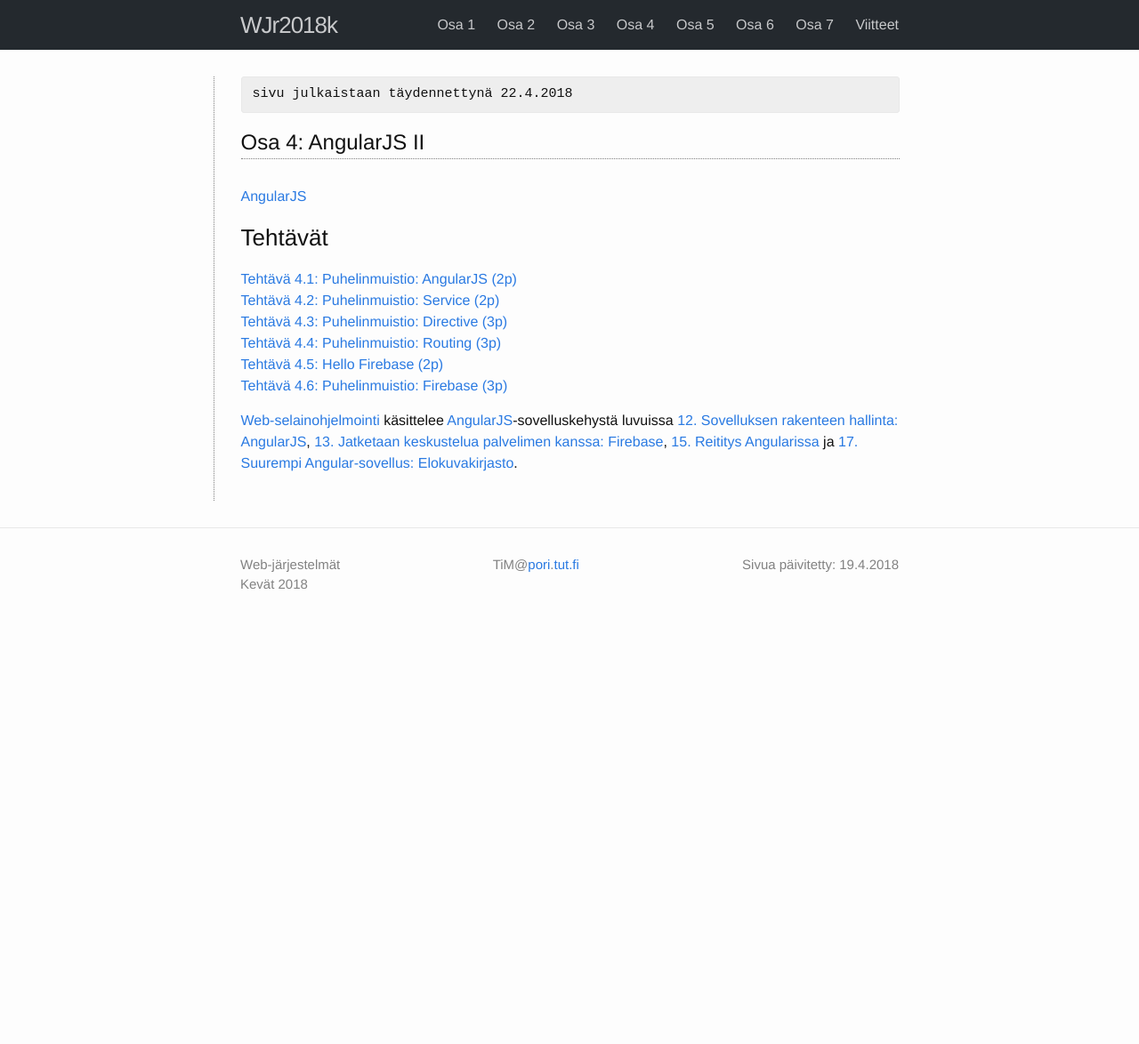
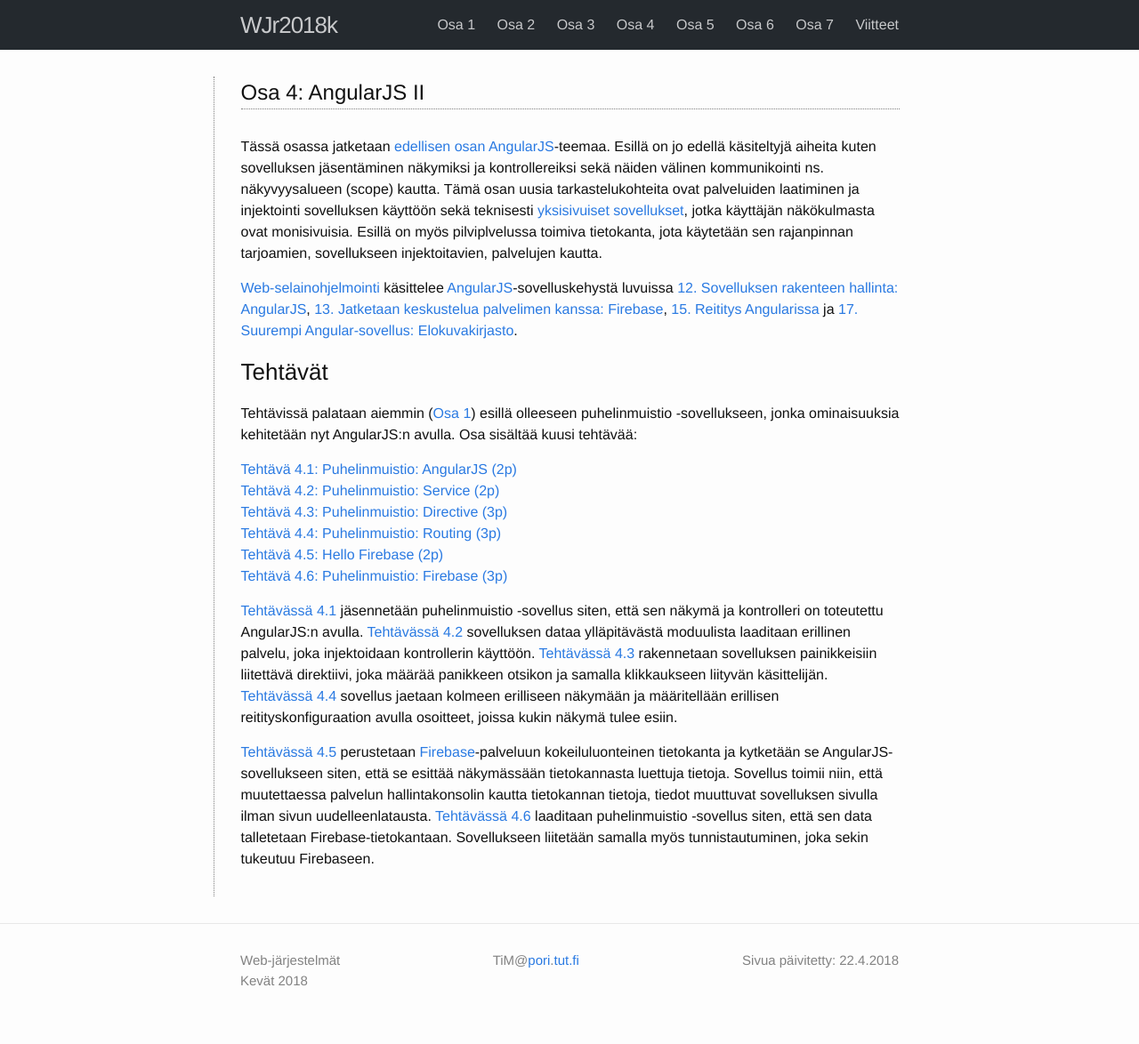
Before and after one commit to timedu/wjr2018k, a Jekyll site: the page built from docs/_osa4/index.md, in a window 1280 px wide. Shown: the whole page at 89% size. Built offline with Jekyll 4.4.1, drawn with Linux system fonts in a browser that asks for light colours; before the commit the page ends 900 px from its top, so only the background shows below that.

```diff
--- a/docs/_osa4/index.md
+++ b/docs/_osa4/index.md
@@ -1,41 +1,15 @@
 ---
 layout: collection_index
 permalink: /:collection/index.html
-modified_at: 19.4.2018
-kesken: 1
-julkaisu: täydennettynä 22.4.2018
+modified_at: 22.4.2018
 ---
 
-[AngularJS](https://docs.angularjs.org/guide/introduction)
+
+Tässä osassa jatketaan [edellisen osan](../osa3) [AngularJS][AngularJS]-teemaa. Esillä on jo edellä käsiteltyjä aiheita kuten sovelluksen jäsentäminen näkymiksi ja kontrollereiksi sekä näiden välinen kommunikointi ns. näkyvyysalueen (scope) kautta. Tämä osan uusia tarkastelukohteita ovat palveluiden laatiminen ja injektointi sovelluksen käyttöön sekä teknisesti [yksisivuiset sovellukset][spa], jotka käyttäjän näkökulmasta ovat monisivuisia. Esillä on myös pilviplvelussa toimiva tietokanta, jota käytetään sen rajanpinnan tarjoamien, sovellukseen injektoitavien, palvelujen kautta.
 
 
-{% comment %}
-
-Kurssin [edellisessä osassa](../osa3) tutustuttiin jo [AngularJS][AngularJS] -sovelluskehykseen. Todettiin mm., että Agularissa tiedot siirtyvät ilman ohjelmointia mallin ja näkymän välillä kontrollerijohtaisella näkyvyysalueella, johon voi sisällyttää myös näkymästä kutsuttavissa olevaa toiminnallisuutta. Mallin datalle asetettiin myös tarkkailijoita, jotka reagoivat mallin datan muutoksiin.
-
 [AngularJS]: https://angularjs.org
-
-Tämä osa jatkaa vielä Angular-teemalla. Edellisen osan tehtävissä hyödynnettiin jo valmiita Angular-palveluja. Tässä osassa esitellään palvelu, jonka avulla sovellus voi olla yhteydessä verkossa toimivaan tietokantaan. Osassa tutustutaan myös siihen, miten voidaan laatia omia palveluja ja injektoida niitä sovelluksen muiden moduulien käyttöön. Angular-näkymät perustuvat diretiiviiveihin, jotka voivat esiintyä merkkauksessa elementteinä tai elementtien attribuutteina. Tämä osa esittelee, miten kehitetään omia  näkymissä käytettäviä direktiivejä. Osan yhtenä teemana on vielä sovelluksen reitytys, johon [kurssilukemisto][weso] johdattelee seuraavasti:
-
-> Isompi sovellus on usein jaettu useaan eri näkymään, jotka löytyvät eri poluista, kuten `/elokuvat`, `/elokuvat/1` ja `elokuvat/uusi`. Perinteisesti sovelluksen polut määritetään palvelinpuolen sovelluksessa, mutta kasva trendi on toteuttaa ainakin osa sovelluksen reitityksestä selainpuolella, jolloin sovelluksessa uuteen polkuun siirtyminen ei rasita niin paljon palvelinta. Näitä sovelluksia kutsutaan nimellä *Single-page application*.
-
-[weso]: {{site.baseurl}}/weso/
-
-{% endcomment %}
-
-
-
-### Tehtävät
-
-{% comment %}
-
-
-Tämän osan tehtävissä palataan jo edellisissä osissa esillä olleeseen puhelinmuistio -sovellukseen, jonka ominaisuuksia kehitetään nyt AngularJS:n avulla. Osa sisältää kuusi tehtävää:
-
-{% endcomment %}
-
-
-{% include exercises_list.md %}
+[spa]: https://en.wikipedia.org/wiki/Single-page_application
 
 
 {% assign weso = 'http://web-selainohjelmointi.github.io' %}
@@ -48,13 +22,15 @@ Tämän osan tehtävissä palataan jo edellisissä osissa esillä olleeseen puhe
 [17. Suurempi Angular-sovellus: Elokuvakirjasto]({{weso}}/#17-Suurempi-Angular-sovellus:-Elokuvakirjasto).
 
 
+### Tehtävät
 
-{% comment %}
+Tehtävissä palataan  aiemmin ([Osa 1](../osa1)) esillä olleeseen puhelinmuistio -sovellukseen, jonka ominaisuuksia kehitetään nyt AngularJS:n avulla. Osa sisältää kuusi tehtävää:
 
-[Tehtävä 4.1](tehtava41) kertaa jo [kurssin edellisessä osassa](../osa3) esiin tulleita asioita. Tehtävässä muokataan aikaisemmin toteutettu sovellus siten, että sen näkymä ja kontrolleri on toteutettu Angularilla. [Tehtävässä 4.2](tehtava42) sovelluksen dataa ylläpitävästä Muistio-moduulista laaditaan erillinen palvelu, joka injektoidaan kontrollerin käyttöön. [Tehtävä 4.3](tehtava43) esittelee, miten direktiivin avulla voidaan määritellä käyttöliittymässä olevan elementin ominaisuuksia. Tehtävässä laadittava, sovelluksen painikkeisiin liitettävä, direktiivi määrää panikkeen otsikon ja samalla klikkaukseen liityvän käsittelijän.
+{% include exercises_list.md %}
 
-[Tehtävässä 4.4](tehtava44) sovellus jaetaan kolmeen erilliseen näkymään ja määritellään erillisen reitityskonfiguraation avulla osoitteet, joissa kukin näkymä tulee esiin. [Tehtävässä 4.6](tehtava46) injektoidaan sovellukseen palvelu, jonka kautta voidaan käyttää verkossa toimivaa [Firebase][Firebase] -tietokantaa. Sovelluksen data tallennataan tässä palvelun kautta tietokantaan. Sovellukseen liitetään samalla myös tunnistautuminen. [Tehtävä 4.5](tehtava45) on tehtävää 4.6 valmisteleva tehtävä. Tehtävässä 4.5 kytketään sovellus Firebase -tietokantaan ja haetaan sieltä näkymään tietoa.
+
+[Tehtävässä 4.1](tehtava41)  jäsennetään puhelinmuistio -sovellus siten, että sen näkymä ja kontrolleri on toteutettu AngularJS:n avulla. [Tehtävässä 4.2](tehtava42) sovelluksen dataa ylläpitävästä moduulista laaditaan erillinen palvelu, joka injektoidaan kontrollerin käyttöön. [Tehtävässä 4.3](tehtava43) rakennetaan sovelluksen painikkeisiin liitettävä direktiivi, joka määrää panikkeen otsikon ja samalla klikkaukseen liityvän käsittelijän. [Tehtävässä 4.4](tehtava44) sovellus jaetaan kolmeen erilliseen näkymään ja määritellään erillisen reitityskonfiguraation avulla osoitteet, joissa kukin näkymä tulee esiin.
+
+[Tehtävässä 4.5](tehtava45) perustetaan [Firebase][Firebase]-palveluun kokeiluluonteinen tietokanta ja kytketään se AngularJS-sovellukseen siten, että se esittää näkymässään tietokannasta luettuja tietoja. Sovellus toimii niin, että muutettaessa palvelun hallintakonsolin kautta tietokannan tietoja, tiedot muuttuvat sovelluksen sivulla ilman sivun uudelleenlatausta. [Tehtävässä 4.6](tehtava46) laaditaan puhelinmuistio -sovellus siten, että sen data talletetaan Firebase-tietokantaan. Sovellukseen liitetään samalla myös tunnistautuminen, joka sekin tukeutuu Firebaseen.
 
 [Firebase]: https://firebase.google.com
-
-{% endcomment %}
```
